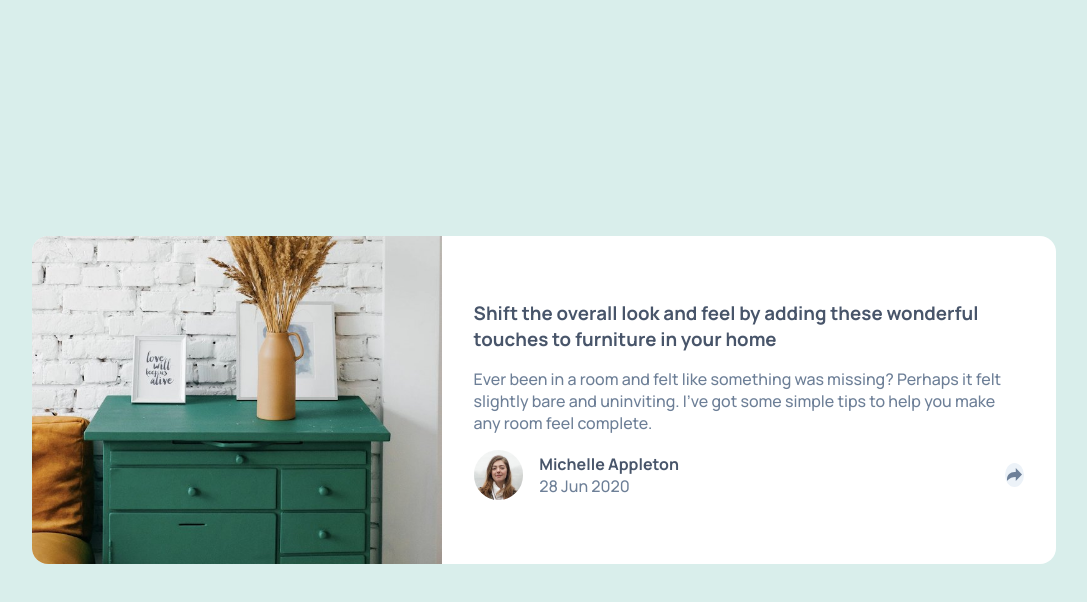
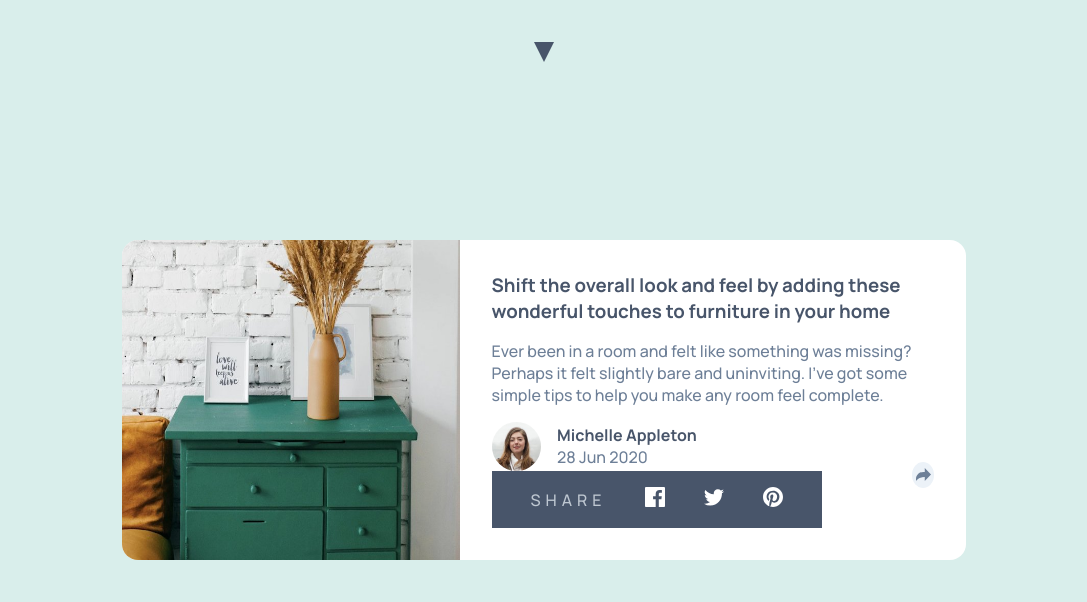
Before and after one commit to AslamtoIbrahim/Project-10, a plain HTML site: page index.html in a window 1280 px wide. Shown: the whole page, without its empty margins (96-1183 px from the left). Drawn offline with Linux system fonts and the light colour scheme.

Commit message:
css html

```diff
--- a/index.html
+++ b/index.html
@@ -23,14 +23,17 @@
   <div class="container">
     <img class="side-img" src="images/drawers.jpg" alt="a vase one a standnight">
     <div class="conatent">
+      <div class="text">
         <h3>Shift the overall look and feel by adding these wonderful
           touches to furniture in your home</h3>
         <p class="para">Ever been in a room and felt like something was missing? Perhaps
           it felt slightly bare and uninviting. I’ve got some simple tips
           to help you make any room feel complete.</p>
+      </div>
 
-      <div class="author-content">
+      <div class="information">
 
+        <div class="info-social">
           <div class="author-info">
             <img src="images/avatar-michelle.jpg" alt="">
             <div class="name-date">
@@ -39,9 +42,7 @@
             </div>
           </div>
 
-        <span class="share-icon" onclick="showSocialBtn()"><img id="icon" src="images/icon-share.svg" alt=""></span>
-
-        <div class="social-hidden">
+          <div class="social-hidden" id="social-hidden">
             <p>share</p>
             <a href="http://facebook.com" target="_blank" rel="noopener noreferrer">
               <img src="images/icon-facebook.svg" alt="">
@@ -54,6 +55,12 @@
             </a>
           </div>
         </div>
+
+        <span id="share-icon" class="share-icon" onclick="showSocialBtn()"><img id="icon" src="images/icon-share.svg"
+            alt=""></span>
+      </div>
+
+
     </div>
   </div>
   </div>
--- a/style.css
+++ b/style.css
@@ -18,7 +18,7 @@ body {
     grid-template-columns: 40% 60%;
     justify-items: center;
     align-items: center;
-    max-width: 80vw;
+    max-width: 66vw;
     background-color: white;
     border-radius: 1rem;
 }
@@ -27,13 +27,18 @@ body {
     width: 100%;
     min-height: 100%;
     border-radius: 1rem 0 0 1rem;
+
 }
 
 .conatent {
     display: flex;
     flex-direction: column;
-    justify-content: space-evenly;
-    padding: 2rem;
+    height: 100%;
+    justify-content: space-around;
+}
+
+.text {
+    padding: 2rem 2rem 0 2rem;
 }
 
 h3 {
@@ -46,6 +51,15 @@ h3 {
     color: hsl(214, 17%, 51%);
     margin-bottom: 1rem;
 }
+
+.information {
+    padding: 0 2rem 2rem 2rem;
+    display: flex;
+    justify-content: space-between;
+    align-items: center;
+}
+
+.info-social {}
 
 .author-content {
     display: flex;
@@ -75,27 +89,36 @@ h3 {
     border-radius: 100%;
 }
 
-.share-icon{
+.share-icon {
     background-color: hsl(210, 46%, 95%);
     border-radius: 100%;
     padding: 1px 2px;
     cursor: pointer;
+    height: 24%;
+    width: 5%;
+    display: flex;
+    justify-content: center;
+    align-items: center;
 }
 
 .social-hidden {
     background-color: hsl(217, 19%, 35%);
-    width: 50%;
+    display: flex;
+    justify-content: space-evenly;
+    padding: 1rem 0;
+    align-items: center;
+
+    /* width: 50%;
     display: none;
-    justify-content: space-around;
     padding: 0.6rem 1rem;
     border-radius: 0.7rem;
     position: absolute;
     top: -105%;
     right: -23%;
-    align-items: center;
+    align-items: center; */
 }
 
-.social-hidden::after{
+.social-hidden::after {
     position: absolute;
     content: '';
     border-style: solid;
@@ -106,10 +129,10 @@ h3 {
     transform: translateX(-50%);
 }
 
-.social-hidden p{
+.social-hidden p {
     text-transform: uppercase;
     letter-spacing: 5px;
-    color:hsla(210, 46%, 95%, 0.726) ;
+    color: hsla(210, 46%, 95%, 0.726);
 }
 
 
@@ -131,19 +154,18 @@ h3 {
     .social-hidden {
         background-color: hsl(217, 19%, 35%);
         display: flex;
-        justify-content: space-around;
-        /* position: absolute; */
-        /* bottom: 0; */
-        /* right: 0; */
+        justify-content: space-evenly;
+        padding: 1rem 0;
+        align-items: center;
         width: 100%;
     }
 
-    .author-info{
-        /* display: none; */
+    .author-info {
+        display: none;
 
     }
 
-    .social-hidden::after{
+    .social-hidden::after {
         border: none;
     }
 
```
Lines whose indentation alone changed are shown as unchanged.
